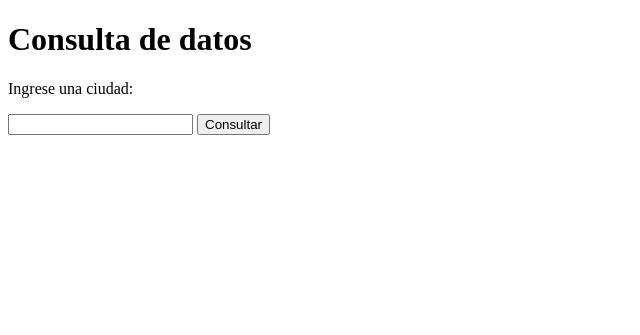
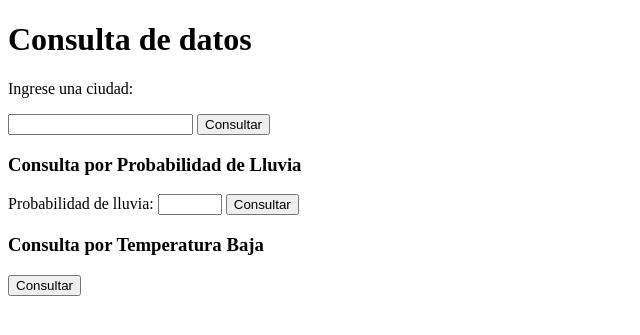
Before and after one commit to telecomaster/proyect_temperatura_csv, a Flask app: page / in a window 1280 px wide. Shown: the top 335 px of the page, without its empty margins (0-640 px from the left). Run offline with Flask 3, Linux system fonts and the light colour scheme.

Commit message:
Update el menu con 3 opciones

```diff
--- a/templates/index.html
+++ b/templates/index.html
@@ -10,5 +10,19 @@
         <input type="text" name="ciudad" required>
         <input type="submit" value="Consultar">
     </form>
+    <h3>Consulta por Probabilidad de Lluvia</h3>
+<form action="/consulta_probabilidad" method="GET">
+  <label for="probabilidad">Probabilidad de lluvia:</label>
+  <input type="number" id="probabilidad" name="probabilidad" min="0" max="100">
+  <input type="submit" value="Consultar">
+</form>
+
+<h3>Consulta por Temperatura Baja</h3>
+<form action="/consulta_temperatura_baja" method="GET">
+  <input type="submit" value="Consultar">
+</form>
+
+
+
 </body>
 </html>
```
